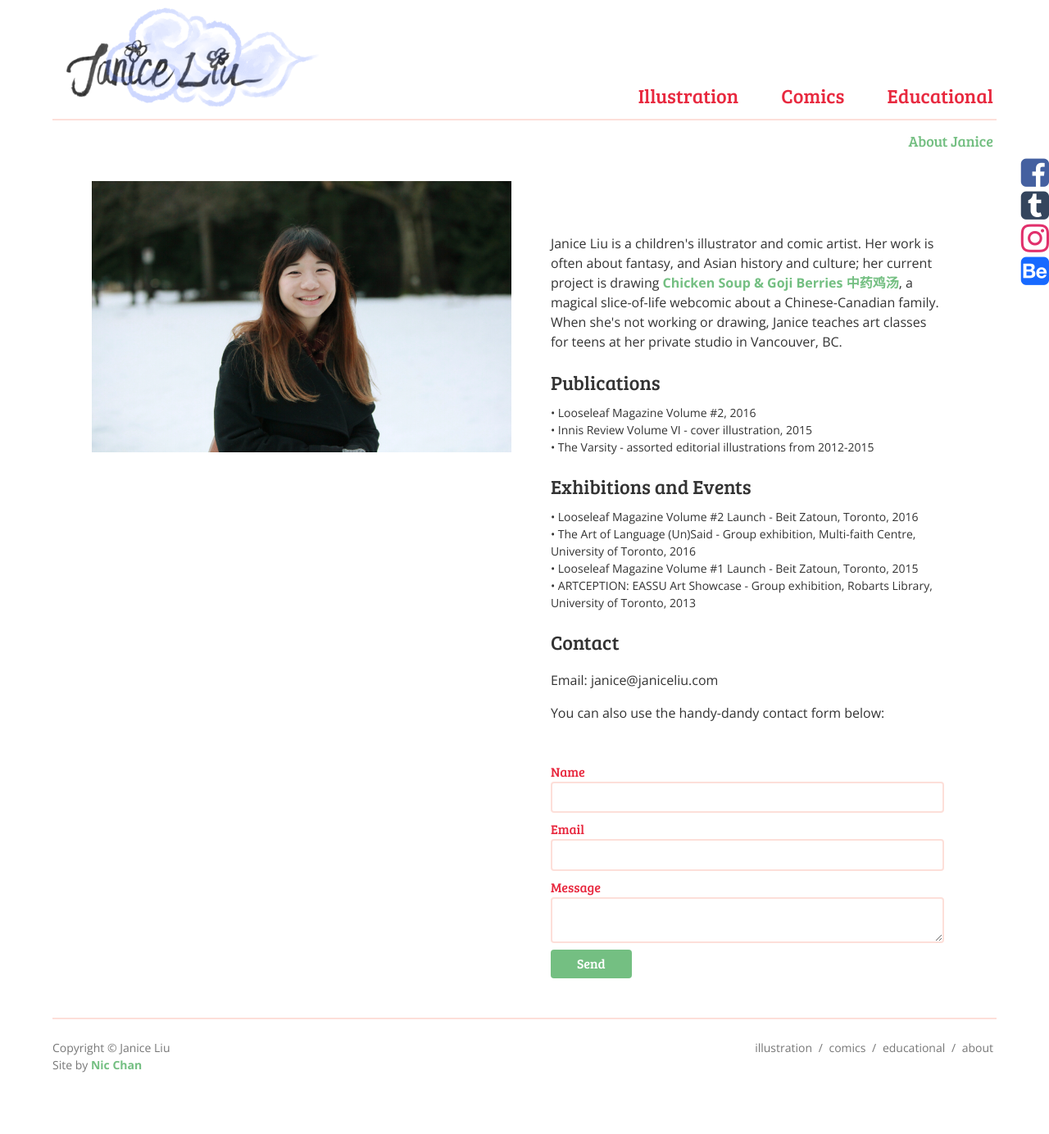
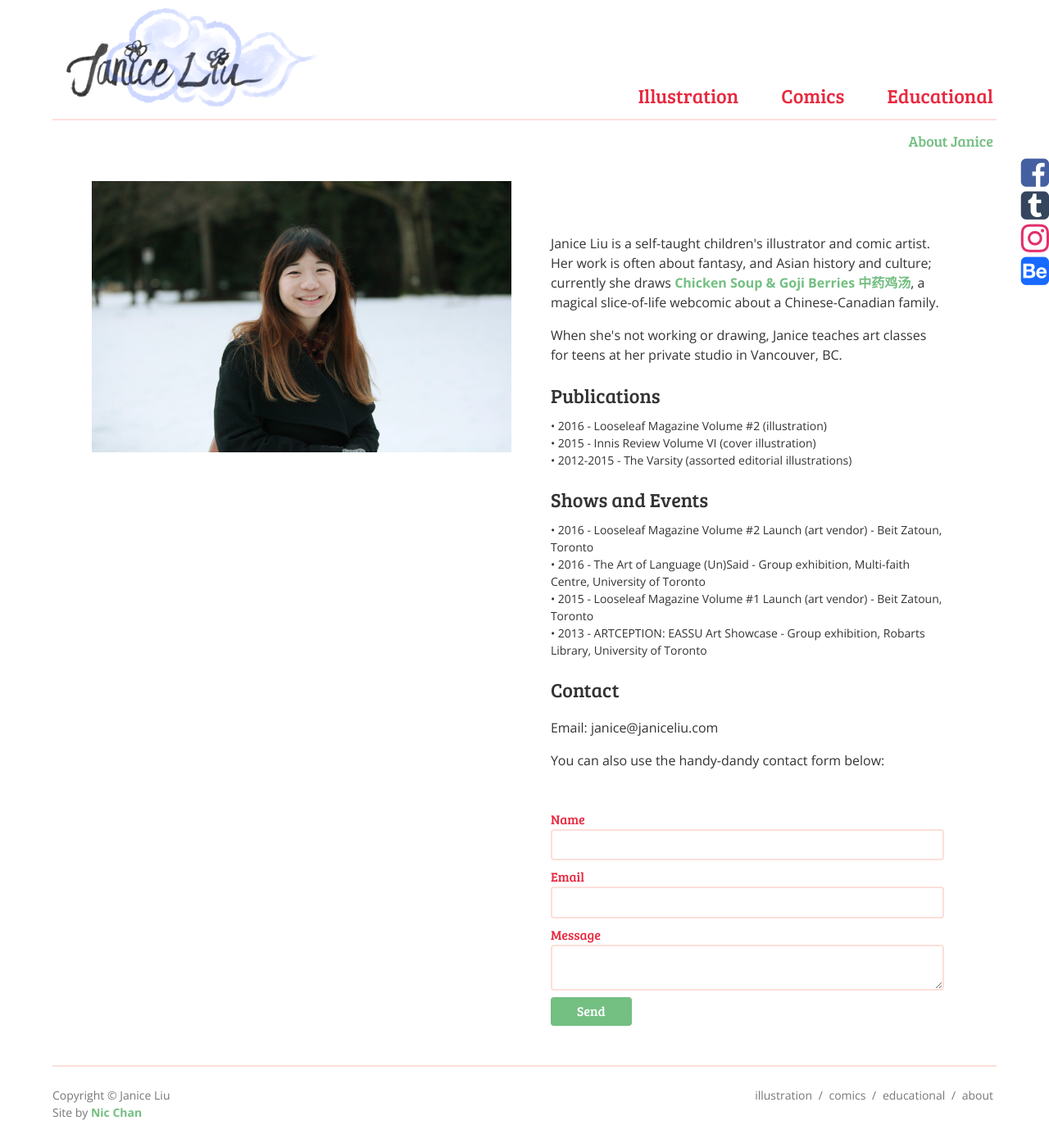
Before and after one commit to flutterdoodle/flutterdoodle.github.io, a Jekyll site: the page built from about.html, in a window 1280 px wide. Shown: the whole page at 82% size. Built offline with Jekyll 4.4.1, drawn with Linux system fonts in a browser that asks for light colours; nearby versions of some CDN libraries; before the commit the page ends 1326 px from its top, so only the background shows below that.

Commit message:
Update about.html

```diff
--- a/about.html
+++ b/about.html
@@ -5,20 +5,21 @@ title: About
 img: /img/site/IMG_1878_s.jpg
 ---
 
-<p>Janice Liu is a children's illustrator and comic artist. Her work is often about fantasy, and Asian history and culture; her current project is drawing <a href="http://chickensoupcomic.com">Chicken Soup & Goji Berries 中药鸡汤</a>, a magical slice-of-life webcomic about a Chinese-Canadian family. When she's not working or drawing, Janice teaches art classes for teens at her private studio in Vancouver, BC.</p>
+<p>Janice Liu is a self-taught children's illustrator and comic artist. Her work is often about fantasy, and Asian history and culture; currently she draws <a href="http://chickensoupcomic.com">Chicken Soup & Goji Berries 中药鸡汤</a>, a magical slice-of-life webcomic about a Chinese-Canadian family.</p>
+<p>When she's not working or drawing, Janice teaches art classes for teens at her private studio in Vancouver, BC.</p>
 
 <h2>Publications</h2>
 <ul>
-    <li>&bull; Looseleaf Magazine Volume #2, 2016</li>
-    <li>&bull; Innis Review Volume VI - cover illustration, 2015</li>
-    <li>&bull; The Varsity - assorted editorial illustrations from 2012-2015</li>
+    <li>&bull; 2016 - Looseleaf Magazine Volume #2 (illustration)</li>
+    <li>&bull; 2015 - Innis Review Volume VI (cover illustration)</li>
+    <li>&bull; 2012-2015 - The Varsity (assorted editorial illustrations)</li>
 </ul>
-<h2>Exhibitions and Events</h2>
+<h2>Shows and Events</h2>
 <ul>
-    <li>&bull; Looseleaf Magazine Volume #2 Launch - Beit Zatoun, Toronto, 2016</li>
-    <li>&bull; The Art of Language (Un)Said - Group exhibition, Multi-faith Centre, University of Toronto, 2016</li>
-    <li>&bull; Looseleaf Magazine Volume #1 Launch - Beit Zatoun, Toronto, 2015</li>
-    <li>&bull; ARTCEPTION: EASSU Art Showcase - Group exhibition, Robarts Library, University of Toronto, 2013</li>
+    <li>&bull; 2016 - Looseleaf Magazine Volume #2 Launch (art vendor) - Beit Zatoun, Toronto</li>
+    <li>&bull; 2016 - The Art of Language (Un)Said - Group exhibition, Multi-faith Centre, University of Toronto</li>
+    <li>&bull; 2015 - Looseleaf Magazine Volume #1 Launch (art vendor) - Beit Zatoun, Toronto</li>
+    <li>&bull; 2013 - ARTCEPTION: EASSU Art Showcase - Group exhibition, Robarts Library, University of Toronto</li>
 </ul>
 
 <h2>Contact</h2>
```
